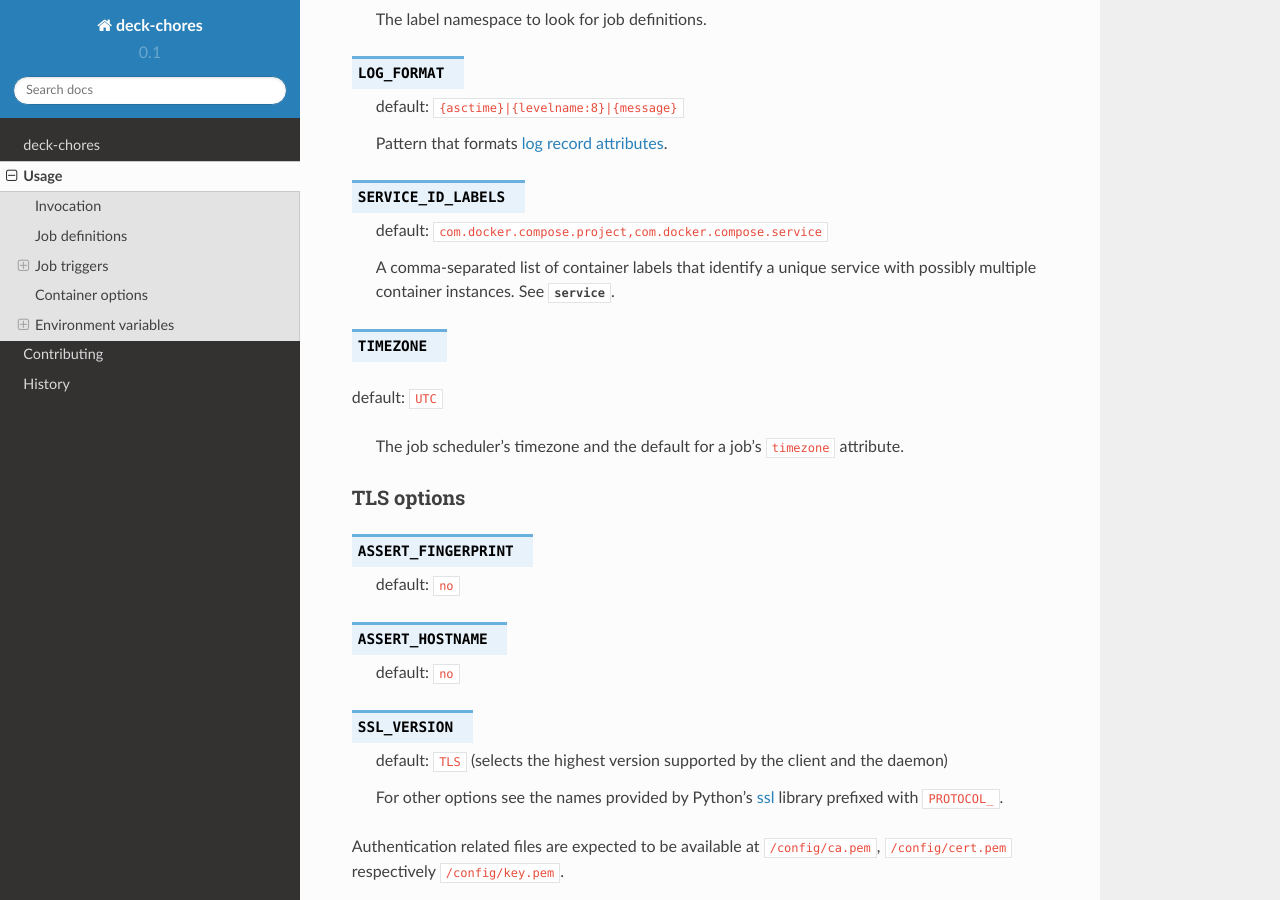
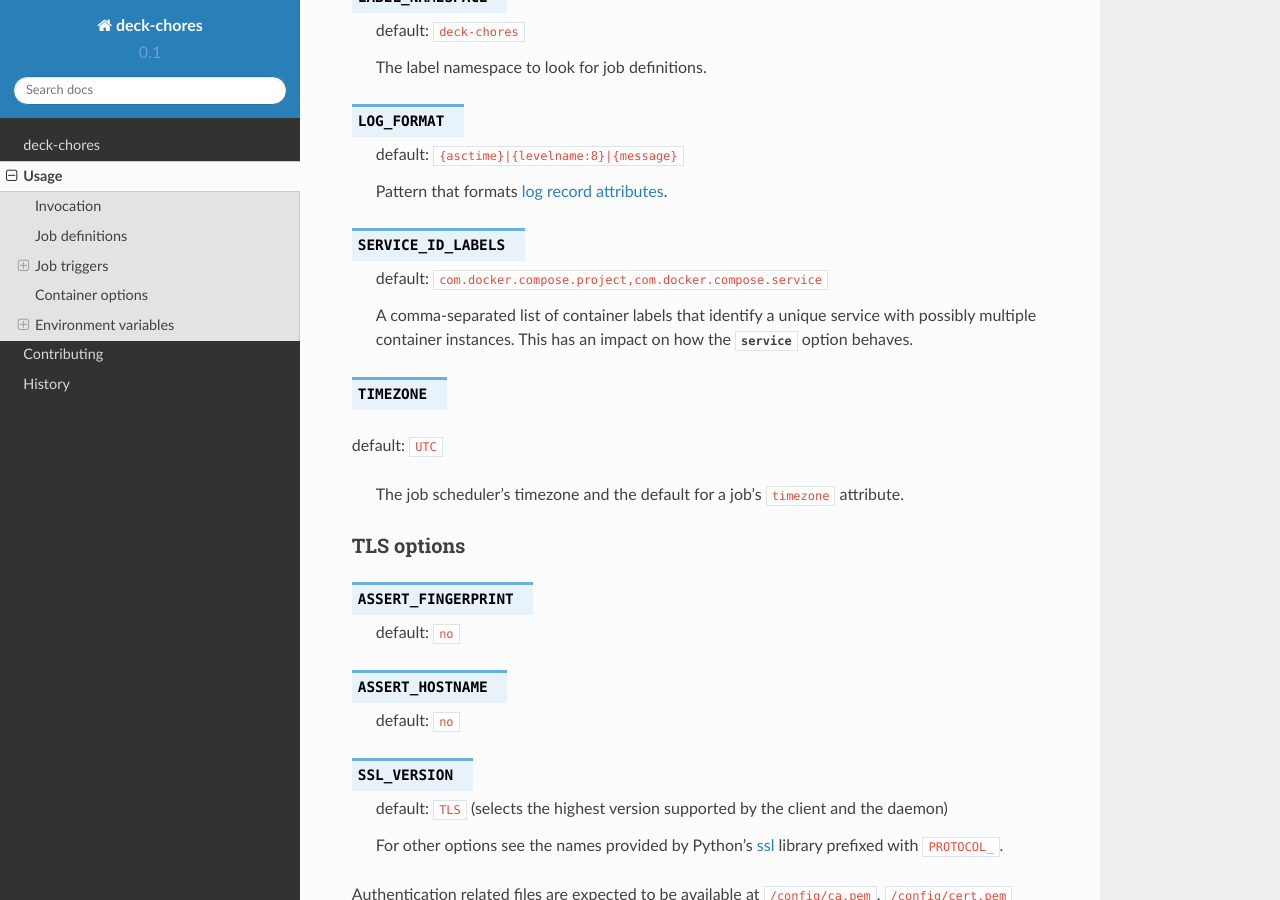
Before and after one commit to funkyfuture/deck-chores, a Sphinx documentation site: the page built from docs/usage.rst, in a window 1280 px wide and 900 px high, scrolled down 3515 px. Built offline with Sphinx 7.4.7 and the Read the Docs theme 2.0.0, drawn with Linux system fonts in a browser that asks for light colours; some of the changed text lies outside the part shown.

```diff
--- a/README.rst
+++ b/README.rst
@@ -13,6 +13,7 @@ Features
 - define regular jobs to run within a container context with container labels
 - use date, interval and cron-like triggers
 - set a maximum of simultaneously running instances per job
+- restrict job scheduling to one container per service
 
 
 Example
--- a/docs/usage.rst
+++ b/docs/usage.rst
@@ -187,7 +189,7 @@ deck-chore's behaviour is defined by these environment variables:
     default: ``com.docker.compose.project,com.docker.compose.service``
 
     A comma-separated list of container labels that identify a unique service with possibly multiple
-    container instances. See :option:`service`.
+    container instances. This has an impact on how the :option:`service` option behaves.
 
 .. envvar:: TIMEZONE
 
```
Also changed, not shown: other parts of docs/usage.rst (+3 -1 lines).
